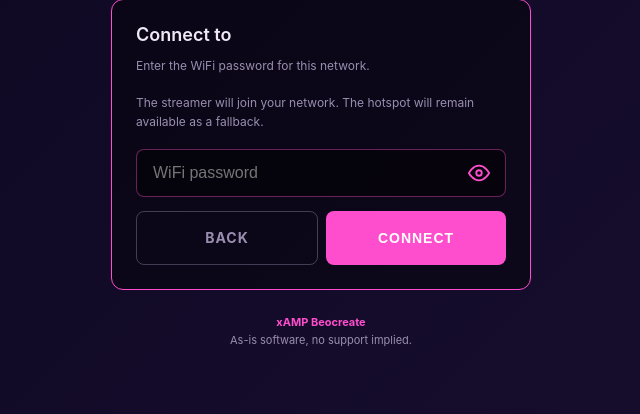
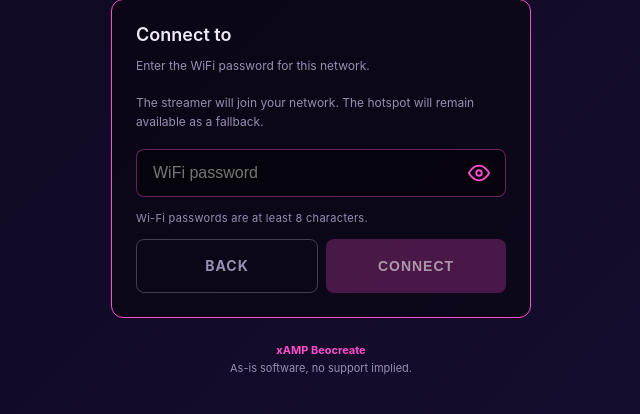
Before and after one commit to salient-concepts/xamp-beocreate-streamer, a Python web app: template usr/share/comitup/web/templates/confirm.html in a window 1280 px wide. Shown: the part 133-547 px from the top of the page, without its empty margins (319-959 px from the left). Run offline with Jinja, Linux system fonts and the light colour scheme; the template is opened without the code that fills it, so the values that code supplies are empty.

Commit message:
comitup confirm.html: enforce 8-char minimum WPA2 PSK before allowing Connect
Buyer's observation during ship_prep round 3: the form accepts any length
password and submits it, which then fails after the ~95s Comitup connection
attempt. WPA2 PSK has a hard 8-char minimum (RFC 4017 / IEEE 802.11i);
NetworkManager rejects shorter passwords without even attempting the
4-way handshake. Validating client-side saves the entire 95s round-trip
for the most common typo.

Changes to confirm.html (template-only, no Python edits):
- <input id="pwd"> gains minlength="8" required attributes
- New #pwdHint <div> below the input shows live feedback:
  "Wi-Fi passwords are at least 8 characters." -> "5/8" -> "8 characters" (color-shifts to accent on threshold)
- Submit button starts disabled (.btn:disabled CSS makes it 25% magenta + cursor:not-allowed)
- New inline <script> at the page bottom listens on 'input' and toggles
  the disabled state + updates the hint text/color
- Wired through the existing togglePwd() block so password-eye-toggle still works

Static-checked with jinja2 render() before deploy, comitup restart clean.

```diff
--- a/usr/share/comitup/web/templates/confirm.html
+++ b/usr/share/comitup/web/templates/confirm.html
@@ -21,8 +21,11 @@ input[type=password],input[type=text]{width:100%;padding:14px 48px 14px 16px;fon
 input:focus{border-color:var(--accent)}
 .eye{position:absolute;right:6px;top:50%;transform:translateY(-50%);background:transparent;border:0;color:var(--accent);width:42px;height:42px;cursor:pointer;display:flex;align-items:center;justify-content:center}
 .row{display:flex;gap:8px}
-.btn{flex:1;padding:14px;font-size:14px;font-weight:700;letter-spacing:1px;text-transform:uppercase;background:var(--accent);color:#fff;border:0;border-radius:8px;cursor:pointer}
+.btn{flex:1;padding:14px;font-size:14px;font-weight:700;letter-spacing:1px;text-transform:uppercase;background:var(--accent);color:#fff;border:0;border-radius:8px;cursor:pointer;transition:opacity .15s}
+.btn:disabled{background:rgba(255,78,205,0.25);color:rgba(255,255,255,0.55);cursor:not-allowed}
 .btn-sec{background:transparent;color:var(--text2);border:1px solid rgba(154,142,176,0.4)}
+.pwd-hint{font-size:11px;color:var(--text2);margin-top:6px;letter-spacing:.3px}
+.pwd-hint.ok{color:var(--accent)}
 .foot{text-align:center;color:var(--text2);font-size:11px;margin-top:24px;line-height:1.6}
 .foot strong{color:var(--accent)}
 </style>
@@ -50,15 +53,16 @@ input:focus{border-color:var(--accent)}
     <form action="/connect" method="POST">
       <input type="hidden" name="ssid" value="{{ ssid_encoded }}">
       <div class="pwd-wrap">
-        <input id="pwd" type="password" name="password" placeholder="WiFi password" autocomplete="off" autocapitalize="off" autocorrect="off" spellcheck="false">
+        <input id="pwd" type="password" name="password" placeholder="WiFi password" minlength="8" required autocomplete="off" autocapitalize="off" autocorrect="off" spellcheck="false">
         <button type="button" class="eye" onclick="togglePwd()" aria-label="Show password">
           <svg id="eyeOn" width="22" height="22" viewBox="0 0 24 24" fill="none" stroke="currentColor" stroke-width="2" stroke-linecap="round" stroke-linejoin="round"><path d="M1 12s4-8 11-8 11 8 11 8-4 8-11 8-11-8-11-8z"/><circle cx="12" cy="12" r="3"/></svg>
           <svg id="eyeOff" width="22" height="22" viewBox="0 0 24 24" fill="none" stroke="currentColor" stroke-width="2" stroke-linecap="round" stroke-linejoin="round" style="display:none"><path d="M17.94 17.94A10.07 10.07 0 0 1 12 20c-7 0-11-8-11-8a18.45 18.45 0 0 1 5.06-5.94M9.9 4.24A9.12 9.12 0 0 1 12 4c7 0 11 8 11 8a18.5 18.5 0 0 1-2.16 3.19m-6.72-1.07a3 3 0 1 1-4.24-4.24"/><line x1="1" y1="1" x2="23" y2="23"/></svg>
         </button>
       </div>
-      <div class="row">
+      <div id="pwdHint" class="pwd-hint">Wi-Fi passwords are at least 8 characters.</div>
+      <div class="row" style="margin-top:14px">
         <a class="btn btn-sec" href="/" style="text-decoration:none;text-align:center;line-height:24px">Back</a>
-        <button class="btn" type="submit">Connect</button>
+        <button id="connectBtn" class="btn" type="submit" disabled>Connect</button>
       </div>
     </form>
   </div>
@@ -66,6 +70,32 @@ input:focus{border-color:var(--accent)}
 </div>
 <script>
 function togglePwd(){var p=document.getElementById("pwd"),on=document.getElementById("eyeOn"),off=document.getElementById("eyeOff");if(p.type=="password"){p.type="text";on.style.display="none";off.style.display="";}else{p.type="password";on.style.display="";off.style.display="none";}}
+
+// WPA2 PSK minimum is 8 characters. Disable Connect + show live count until
+// threshold met — avoids a 95s round-trip just to be told the password was
+// too short.
+(function(){
+  var pwd = document.getElementById('pwd');
+  var btn = document.getElementById('connectBtn');
+  var hint = document.getElementById('pwdHint');
+  if (!pwd || !btn || !hint) return;
+  function update(){
+    var n = pwd.value.length;
+    if (n >= 8) {
+      btn.disabled = false;
+      hint.textContent = n + ' characters';
+      hint.classList.add('ok');
+    } else {
+      btn.disabled = true;
+      hint.textContent = (n === 0)
+        ? 'Wi-Fi passwords are at least 8 characters.'
+        : 'Wi-Fi passwords are at least 8 characters. (' + n + '/8)';
+      hint.classList.remove('ok');
+    }
+  }
+  pwd.addEventListener('input', update);
+  update();
+})();
 
 // Fail-banner: if connect.html previously stashed a "last attempted SSID" in
 // sessionStorage AND we are now back on this confirm page (meaning the
```
